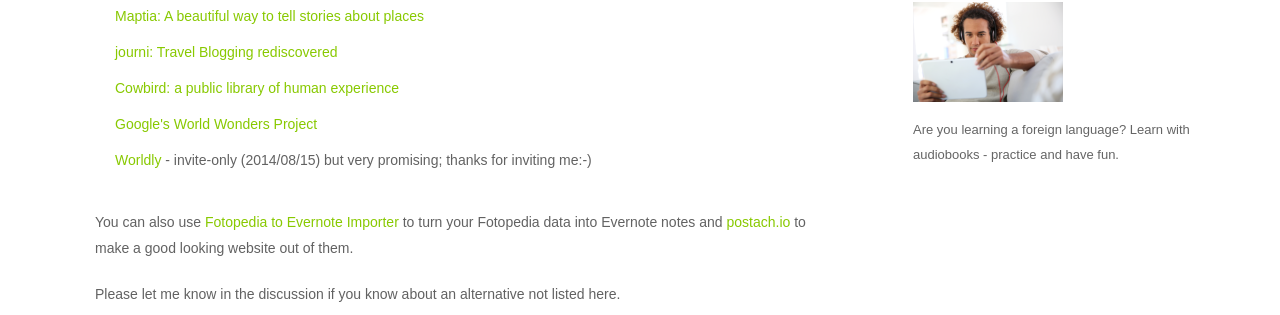
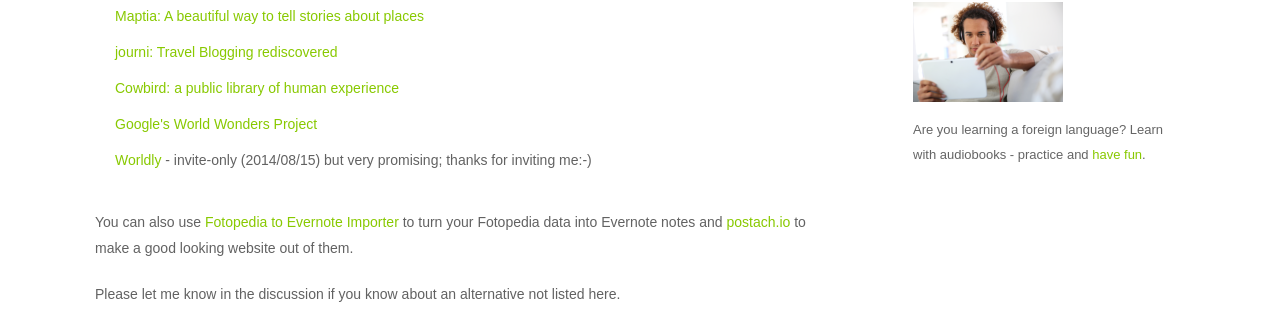
Before and after one commit to crawlingout/unexplored, a Jekyll site: the page built from _posts/2014-08-04-fotopedia-alternative.markdown, in a window 1280 px wide. Shown: the part 348-663 px from the top of the page. Built offline with Jekyll 4.4.1, drawn with Linux system fonts in a browser that asks for light colours; Markdown is read by kramdown in place of the engine named in the settings; comment, search, counter and statistics services are not loaded.

Commit message:
Ad modified

```diff
--- a/_includes/foot.html
+++ b/_includes/foot.html
@@ -32,9 +32,7 @@
             <a href="https://understand.simplyeasy.cz/" class="ad" target="_blank">
               <img src="{{ site.url }}/i/learn-languages.png" alt="language learning" width="150" height="100">
             </a>
-            <a href="https://understand.simplyeasy.cz/" class="ad" target="_blank">
-              <div class="smallest">Are you learning a foreign language? Learn with audiobooks - practice and have fun.</div>
-            </a>
+            <div class="smallest ad">Are you learning a foreign language? Learn with audiobooks - practice and <a href="https://understand.simplyeasy.cz/" target="_blank">have fun</a>.</div>
         </div>
     </div>
     <div class="clear"></div>
```
